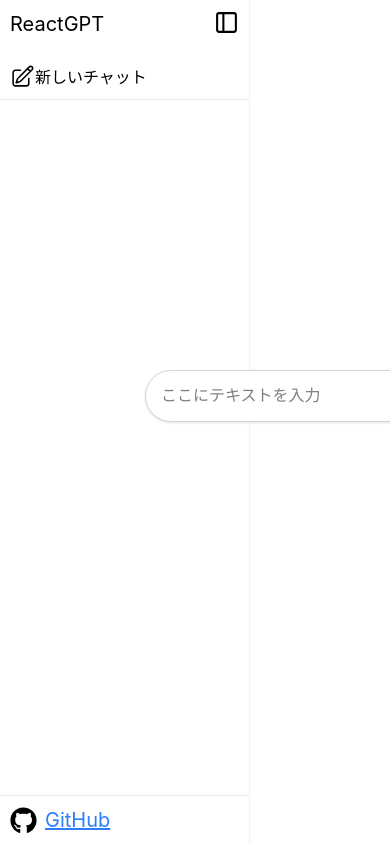
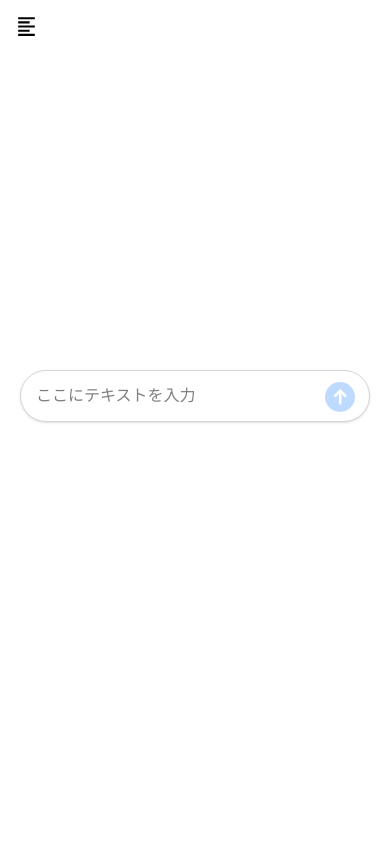
Before and after one commit to tomoya0813/ReactGPT, a React (Vite) app: page / in a window 390 px wide. Built offline with nearby package versions, Linux system fonts and the light colour scheme.

Commit message:
feat: モバイル判定用のboleanを追加

```diff
--- a/src/Context.jsx
+++ b/src/Context.jsx
@@ -4,15 +4,7 @@ import { useState, useEffect } from "react";
 export const AppContext = createContext();
 
 function ContextProvider({ children }) {
-    const [history, setHistory] = useState([]);
-    const [currentChatId, setCurrentChatId] = useState('start');
-    const [sidebarIsOpened, setSidebarIsOpened] = useState(true);
-
-    const [texts, setTexts] = useState({ start: '' });
-    const setCurrentTexts = (value) => {
-        setTexts({ ...texts, [currentChatId]: value })
-    }
-
+    const breakpoint = 768;
 
     const [windowWidth, setWindowWidth] = useState(window.innerWidth);
     useEffect(() => {
@@ -21,6 +13,21 @@ function ContextProvider({ children }) {
         return () => window.removeEventListener('resize', handleResize);
     }, [])
 
+    const isMobile = windowWidth < breakpoint;
+
+    const [history, setHistory] = useState([]);
+    const [currentChatId, setCurrentChatId] = useState('start');
+    const [sidebarIsOpened, setSidebarIsOpened] = useState(!isMobile);
+
+    const [texts, setTexts] = useState({ start: '' });
+    const setCurrentTexts = (value) => {
+        setTexts({ ...texts, [currentChatId]: value })
+    }
+
+
+
+
+
 
     return (
         <AppContext.Provider value={{
@@ -28,7 +35,7 @@ function ContextProvider({ children }) {
             currentChatId, setCurrentChatId,
             sidebarIsOpened, setSidebarIsOpened,
             texts, setCurrentTexts,
-            windowWidth
+            windowWidth, breakpoint, isMobile
         }}>
             {children}
         </AppContext.Provider>
```
